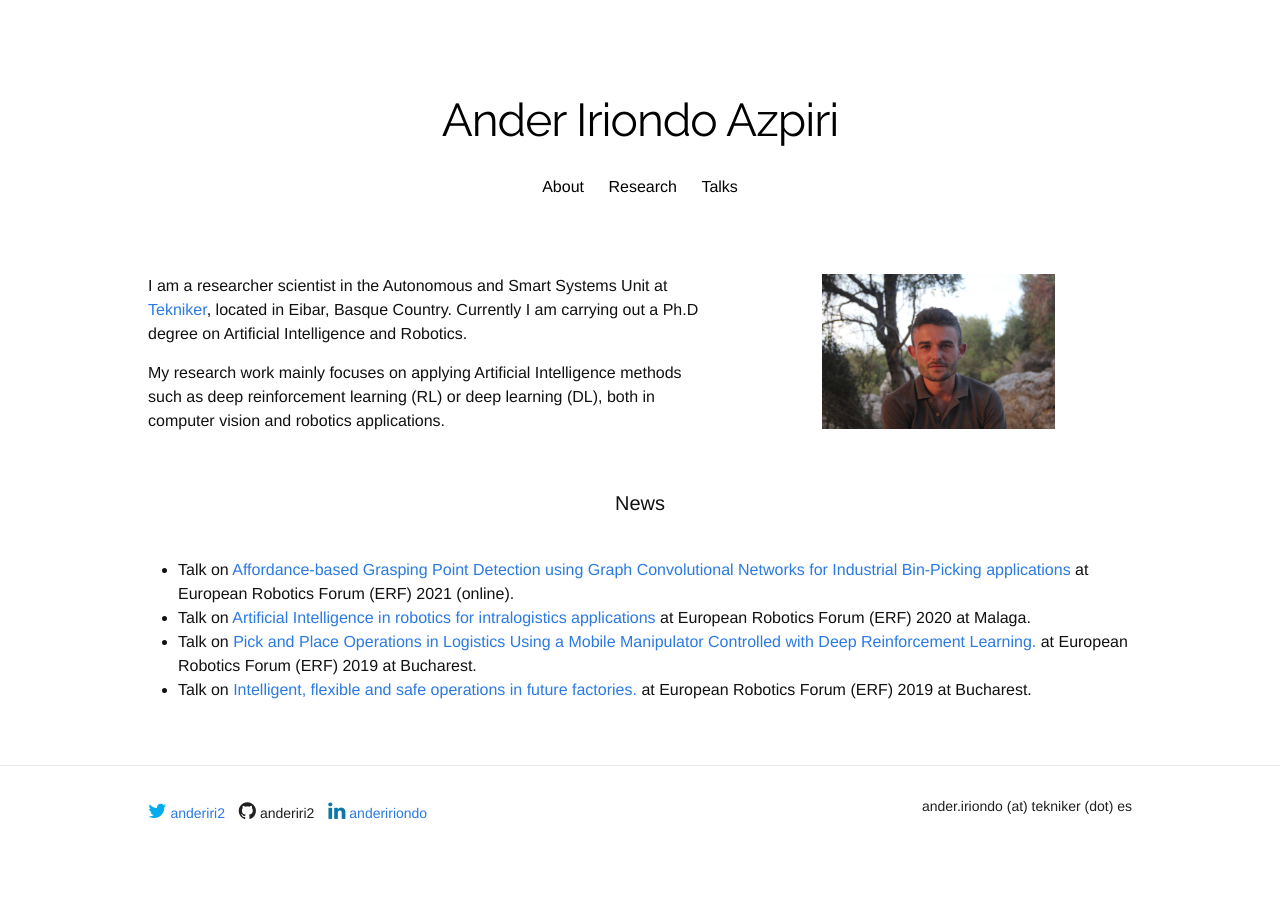
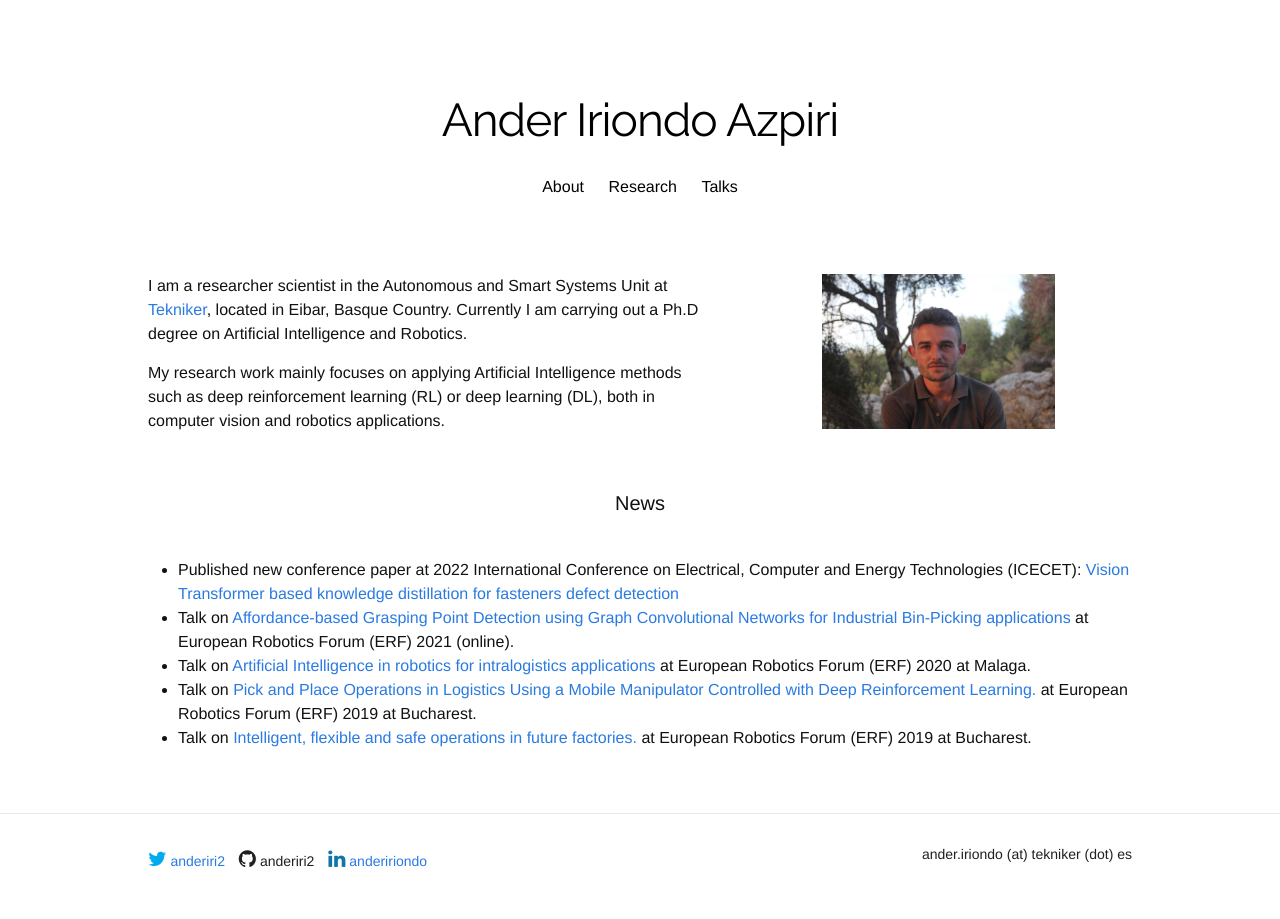
Before and after one commit to anderiri2/anderiri2.github.io, a Jekyll site: the page built from index.html, in a window 1280 px wide. Built offline with Jekyll 4.4.1, drawn with Linux system fonts in a browser that asks for light colours; nearby versions of some CDN libraries; some web fonts are replaced; a style sheet for code colours, icons or effects is not loaded.

Commit message:
Update news.

```diff
--- a/index.html
+++ b/index.html
@@ -22,6 +22,7 @@ title: "Ander Iriondo"
 
 <h1 class="page-heading">News</h1>
 <ul>
+	<li> Published new conference paper at 2022 International Conference on Electrical, Computer and Energy Technologies (ICECET): <a href="https://doi.org/10.1109/ICECET55527.2022.9872566">Vision Transformer based knowledge distillation for fasteners defect detection </a>
 	<li> Talk on <a href="https://drive.google.com/file/d/1tdyN69yfzVHM9axG4-LLJDIknoETk5Bw/view">Affordance-based Grasping Point Detection using Graph Convolutional Networks for Industrial Bin-Picking applications </a> at European Robotics Forum (ERF) 2021 (online).</li>
 
 	<li> Talk on <a href="https://drive.google.com/file/d/1ISoi\_gXWrXVSLgJmwzi3pNN3PTICSTK8/view">Artificial Intelligence in robotics for intralogistics applications </a> at European Robotics Forum (ERF) 2020 at Malaga.</li>
```
